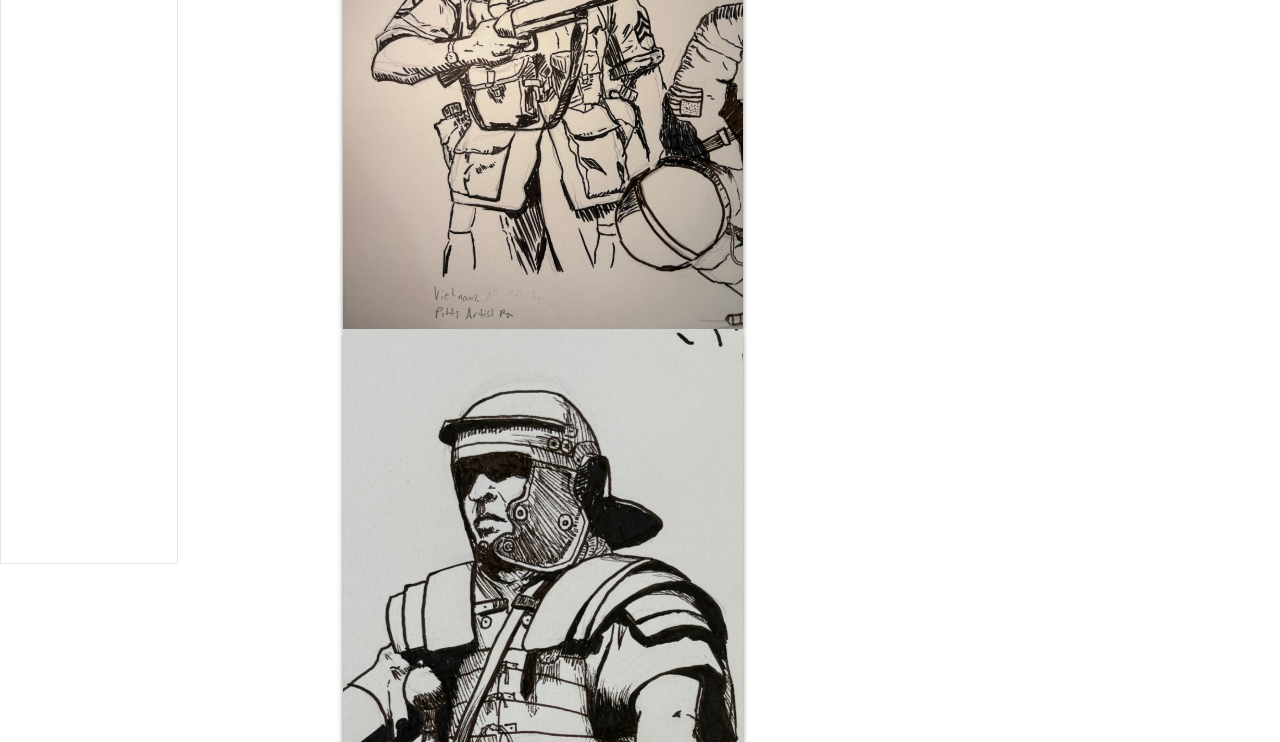
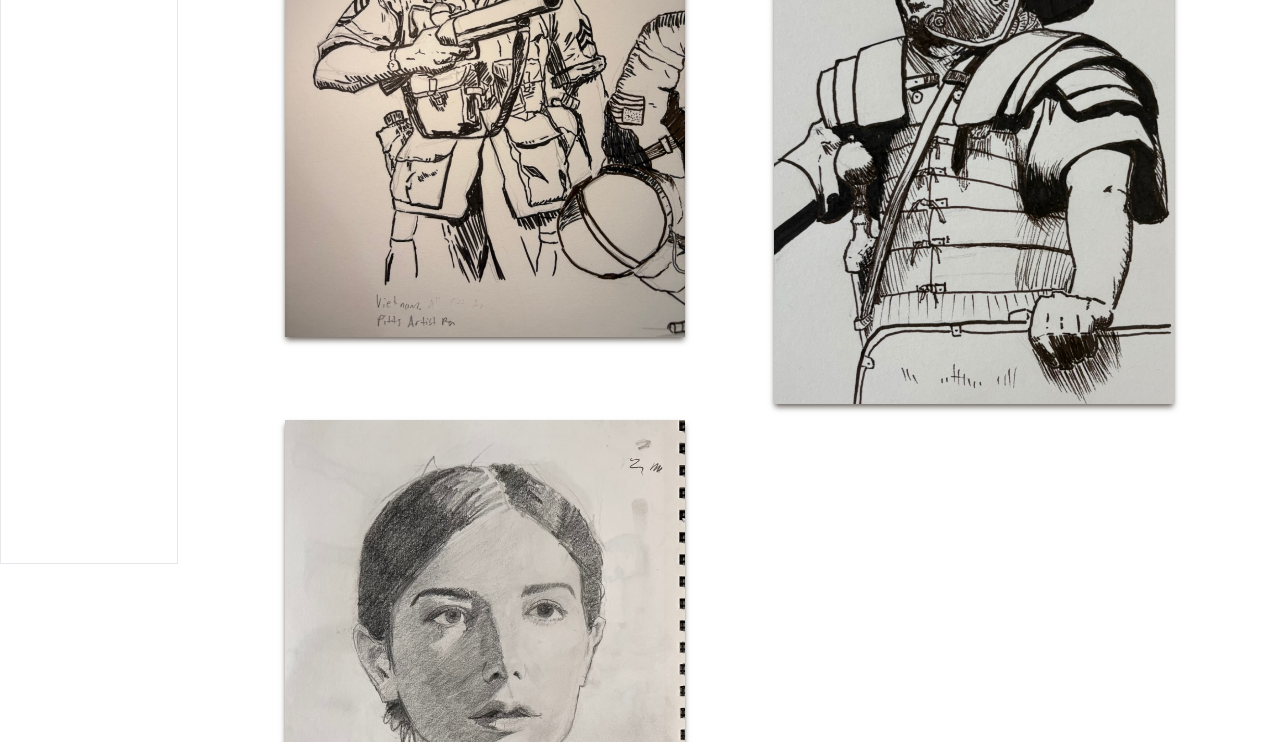
Before and after one commit to jacob-armiger/react-portfolio-site, an Astro site: page /gallery in a window 1280 px wide. Shown: the part 236-978 px from the top of the page. Built offline with nearby package versions, Linux system fonts and the light colour scheme; Astro itself is replaced by a stand-in of ours.

Commit message:
Add dynamic routes

```diff
--- a/src/layouts/Layout.astro
+++ b/src/layouts/Layout.astro
@@ -25,7 +25,7 @@ const { title } = Astro.props;
                 <a href="/">Projects</a>
             </nav>
         </div>
-        <div class="mt-8 mx-2 md:ml-8">
+        <div class="mt-8 px-2 w-full">
             <slot/>
         </div>
 	</body>
--- a/src/pages/gallery/index.astro
+++ b/src/pages/gallery/index.astro
@@ -5,23 +5,38 @@
 import { Image, imageConfig } from "astro:assets"
 import Layout from "../../layouts/Layout.astro"
 
-const art: ImageMetadata[] = await Promise.all(
-    Object.values(import.meta.glob<{ default: ImageMetadata }>("../../data/art/*"))
-    .map((image) => image()
-    .then((mod) => mod.default)
+interface art {
+    name: string
+    image: ImageMetadata
+}
+
+const images: ImageMetadata[] = await Promise.all(
+    Object.values(import.meta.glob<{ default: ImageMetadata }>("../../data/art/*")).map((image) =>
+        image().then((mod) => mod.default)
     )
 )
+
+const names: string[] = Object.keys(import.meta.glob("../../data/art/*")).map((name) =>
+    name.replace("../../data/art/", "").replace(".jpeg", "")
+)
+
+let art: art[] = []
+for (let i = 0; i < names.length; i++) {
+    art.push({ name: names[i], image: images[i] })
+}
 ---
 
 <Layout title="Art">
     <main>
-        <div class="mx-auto flex w-3/4 flex-row flex-wrap justify-between">
+        <div
+            class="m-auto flex w-full flex-row flex-wrap justify-center md:w-10/12 xl:justify-between 2xl:justify-around"
+        >
             {
-                art.map((img: ImageMetadata) => (
-                    <a href={""}>
+                art.map((art: art) => (
+                    <a href={"/gallery/" + art.name} class="my-2 sm:m-2">
                         <Image
-                            src={img}
-                            alt="Art image"
+                            src={art.image}
+                            alt="Gallery image"
                             width="400"
                             class="self-start shadow-md shadow-stone-500"
                         />
```
